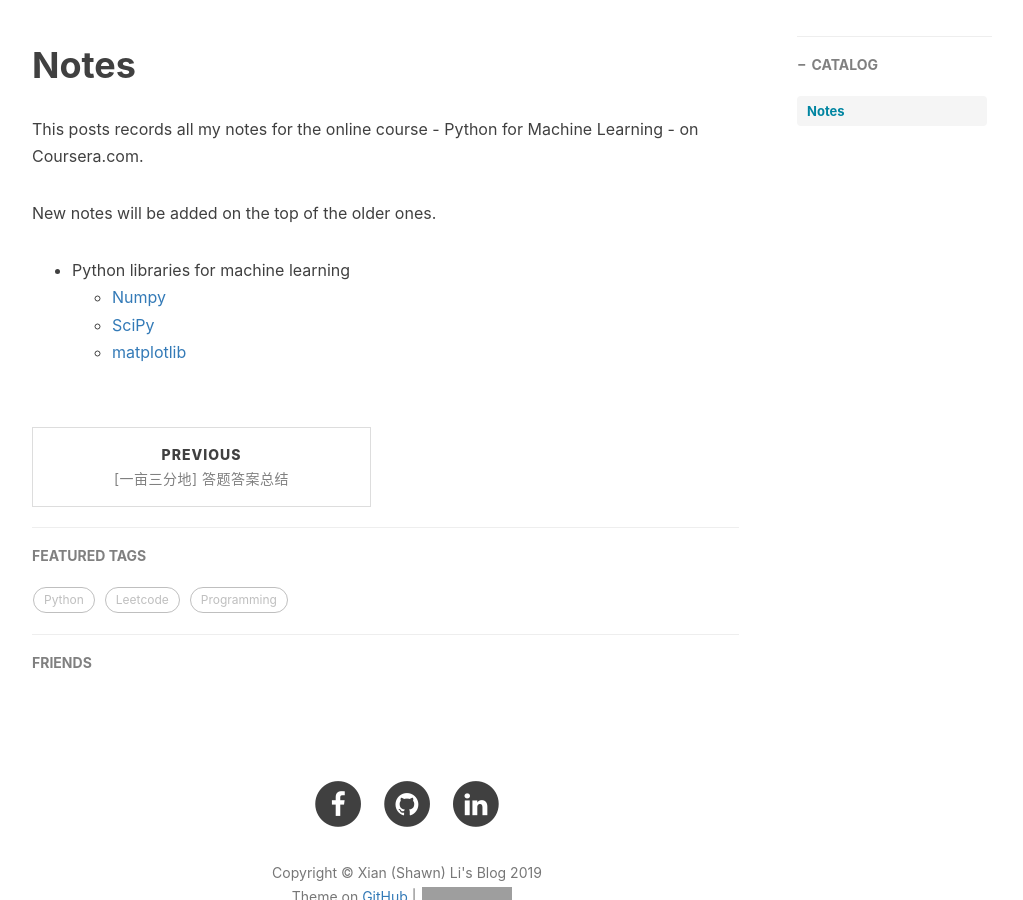
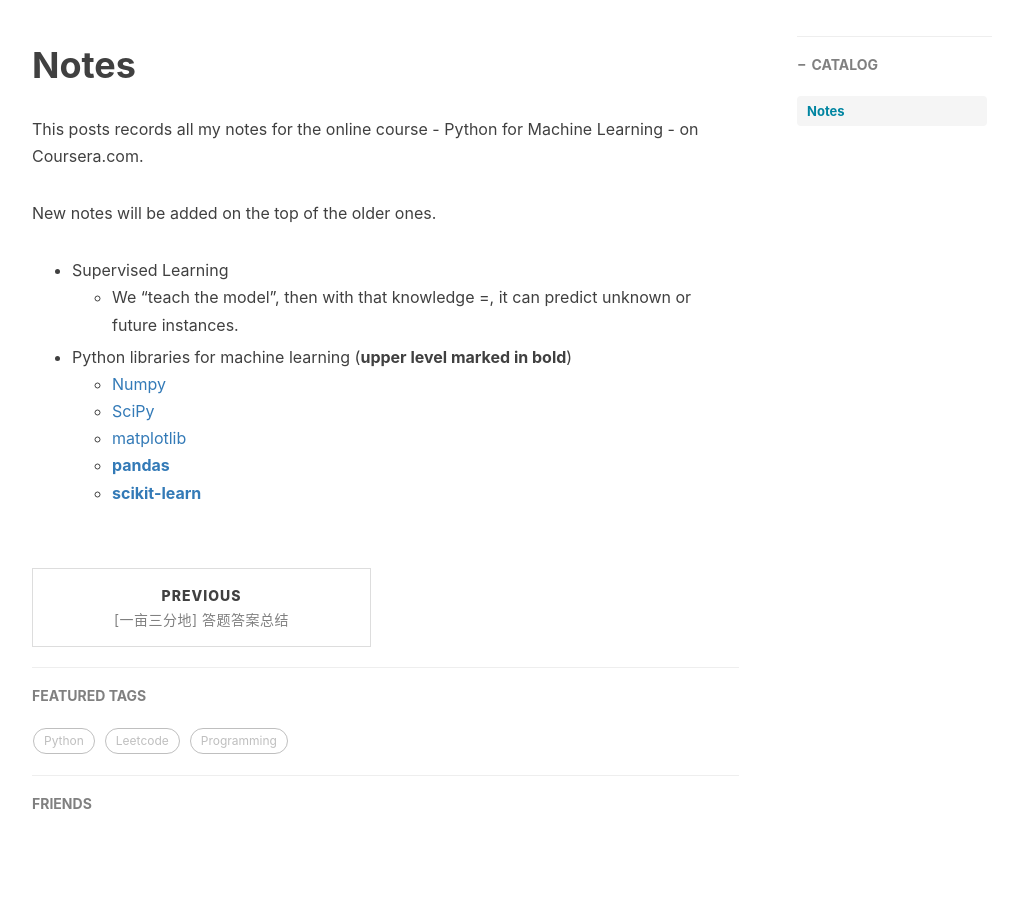
Before and after one commit to xian49930/jiuwuzhi.github.io, a Jekyll site: the page built from _posts/2019-09-06-Notes-Python for Machine Learning.md, in a window 1280 px wide and 900 px high, scrolled down 587 px. Shown: the whole window, without its empty margins (233-1256 px from the left). Built offline with Jekyll 4.4.1, drawn with Linux system fonts in a browser that asks for light colours; nearby versions of some CDN libraries; comment, search, counter and statistics services are not loaded; grey boxes are pictures that could not be loaded.

Commit message:
Update _posts/2019-09-06-Notes-Python for Machine Learning.md

```diff
--- a/_posts/2019-09-06-Notes-Python for Machine Learning.md
+++ b/_posts/2019-09-06-Notes-Python for Machine Learning.md
@@ -19,7 +19,12 @@ This posts records all my notes for the online course - Python for Machine Learn
 
 New notes will be added on the top of the older ones.
 
-- Python libraries for machine learning
+- Supervised Learning
+	- We "teach the model", then with that knowledge =, it can predict unknown or future instances.
+
+- Python libraries for machine learning (**upper level marked in bold**)
 	- [Numpy](https://numpy.org/)
 	- [SciPy](https://www.scipy.org/)
 	- [matplotlib](https://matplotlib.org/)
+	- [**pandas**](https://pandas.pydata.org/)
+	- [**scikit-learn**](https://scikit-learn.org/stable/)
```
